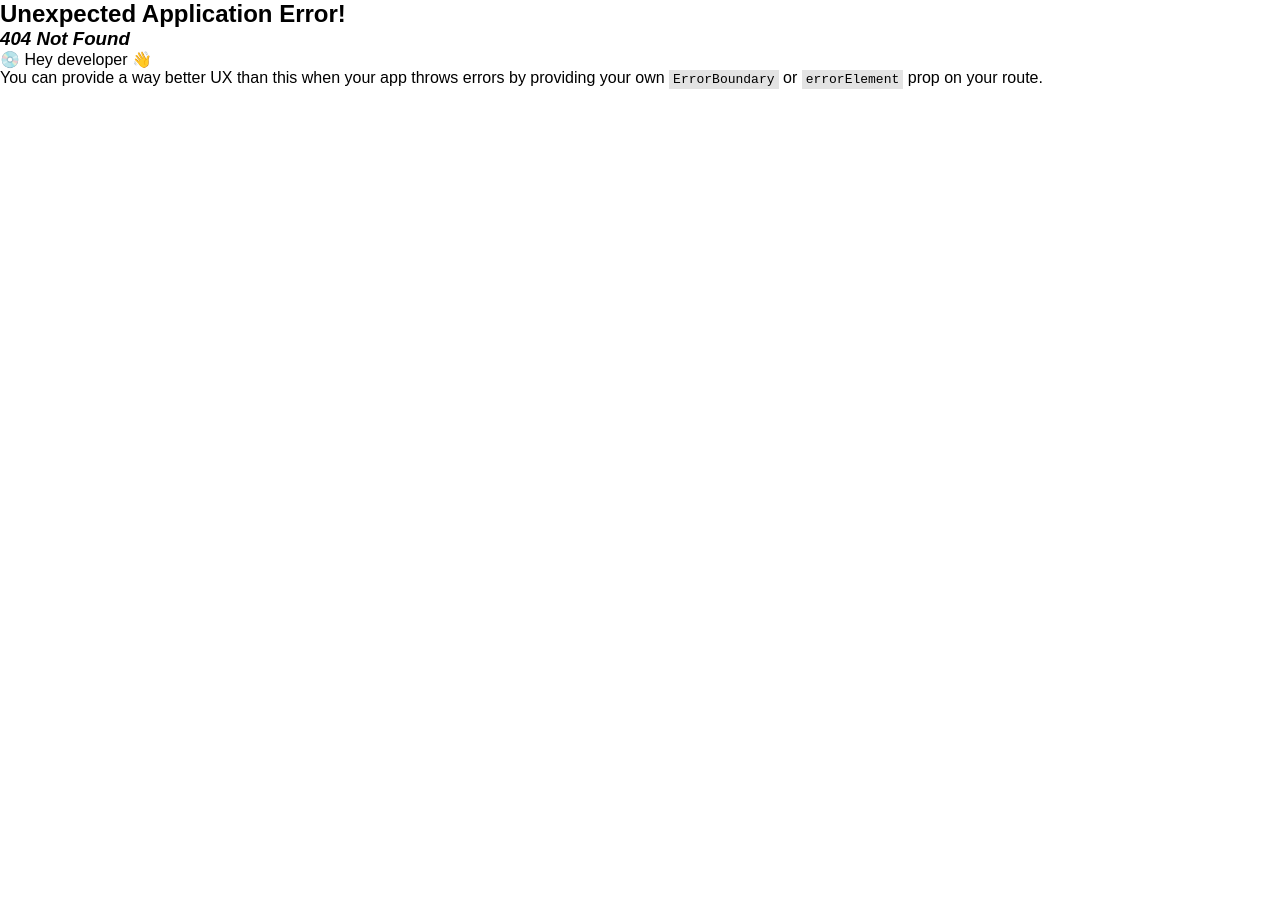
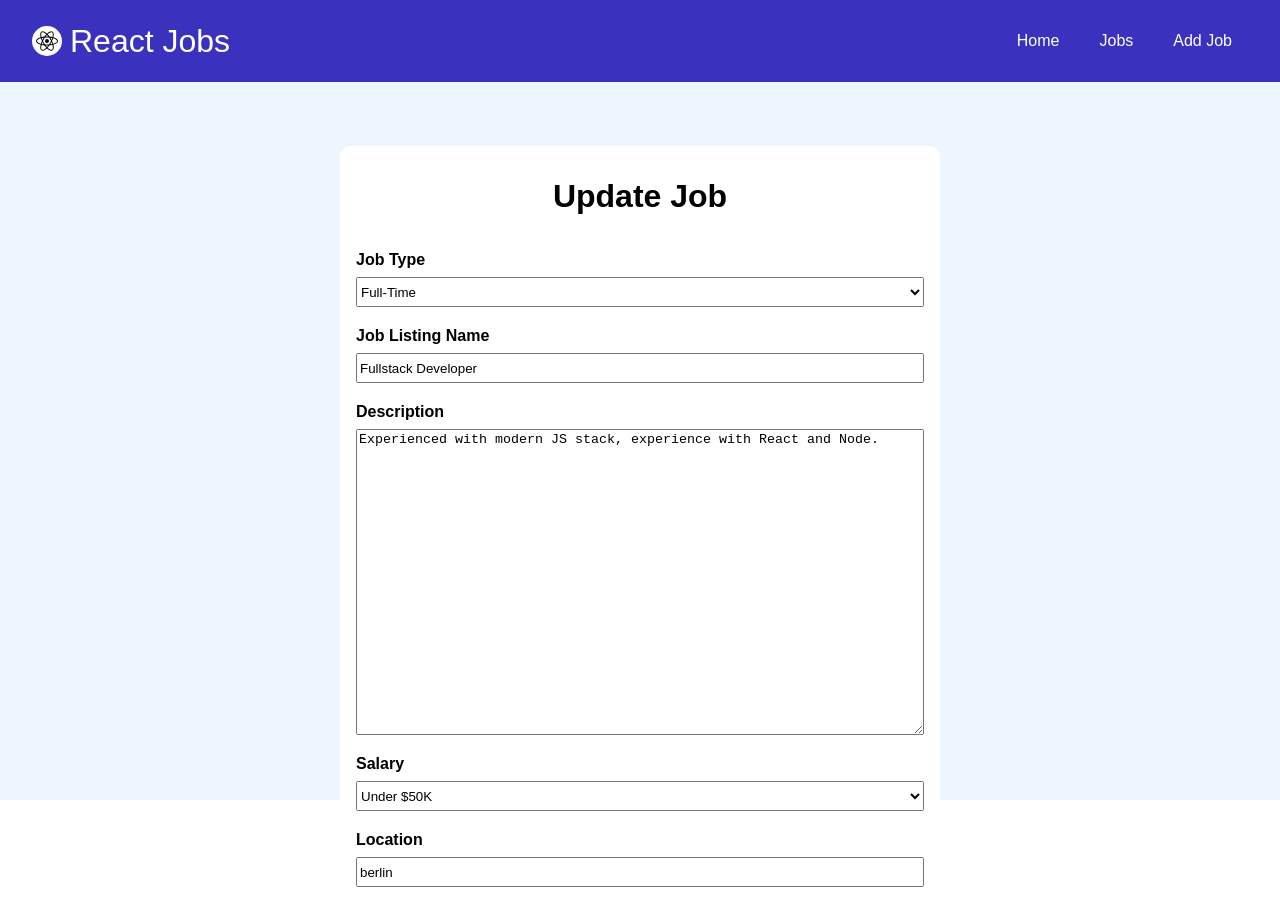
Before and after one commit to mjjahangiri/react-jobs, a React (Vite) app: page /edit-job/1 in a window 1280 px wide. Before the commit this address had no page. Shown: the top 921 px of the page. Before the commit the page ends 800 px from the top, so only its background shows below. Built offline with nearby package versions, Linux system fonts and the light colour scheme; data requests are answered from the project's data file.

Commit message:
feat: update job

```diff
--- a/src/App.jsx
+++ b/src/App.jsx
@@ -8,7 +8,7 @@ import {
 import Home from "./pages/Home.jsx";
 import DefaultLayout from "./layouts/DefaultLayout.jsx";
 import Jobs from "./pages/Jobs.jsx";
-import AddJob from "./pages/AddJob.jsx";
+import JobAction from "./pages/JobAction.jsx";
 import Job, { JobLoader } from "./pages/Job.jsx";
 
 const router = createBrowserRouter(
@@ -17,7 +17,8 @@ const router = createBrowserRouter(
       <Route index element={<Home />} />
       <Route path="/jobs" element={<Jobs />} />
       <Route path="/jobs/:id" element={<Job />} loader={JobLoader} />
-      <Route path="/add-job" element={<AddJob />} />
+      <Route path="/add-job" element={<JobAction />} />
+      <Route path="/edit-job/:id" element={<JobAction />} />
     </Route>
   )
 );
--- a/src/components/Smart/addJob/SmartAddJob.jsx
+++ b/src/components/Smart/addJob/SmartJobAction.jsx
@@ -1,8 +1,27 @@
-import "./SmartAddJob.scss";
-import { useState } from "react";
-import { Link, useNavigate } from "react-router-dom";
+import "./SmartJobAction.scss";
+import { useEffect, useState } from "react";
+import { Link, useNavigate, useParams } from "react-router-dom";
 
 const AddJob = () => {
+  const params = useParams();
+
+  const [job, setJob] = useState(null);
+
+  const getJob = async (params) => {
+    const res = await fetch(`http://localhost:4000/jobs/${params.id}`);
+    const data = await res.json();
+    setJob(data);
+    setType(data.type);
+    setTitle(data.title);
+    setDescription(data.description);
+    setSalary(data.salary);
+    setLocation(data.location);
+  };
+
+  useEffect(() => {
+    if (Object.keys(params).length) getJob(params);
+  }, [params]);
+
   const [type, setType] = useState("Full_Time");
   const [title, setTitle] = useState("");
   const [description, setDescription] = useState("");
@@ -32,10 +51,37 @@ const AddJob = () => {
 
     navigate("/jobs");
   };
+
+  const editJobHandler = async (e) => {
+    e.preventDefault();
+
+    const updatedJob = {
+      id: params.id,
+      type,
+      title,
+      description,
+      salary,
+      location,
+    };
+
+    await fetch(`http://localhost:4000/jobs/${params.id}`, {
+      method: "PUT",
+      headers: {
+        "content-Type": "application/json",
+      },
+      body: JSON.stringify(updatedJob),
+    });
+
+    navigate("/jobs");
+  };
+
   return (
     <div className="smart-add-job">
-      <form className="form-wrapper" onSubmit={addJobHandler}>
-        <h2 className="title">Add Job</h2>
+      <form
+        className="form-wrapper"
+        onSubmit={job ? editJobHandler : addJobHandler}
+      >
+        <h2 className="title">{job ? "Update Job" : "Add Job"}</h2>
         <div className="form-row">
           <label htmlFor="job-type">Job Type</label>
           <select
@@ -96,7 +142,7 @@ const AddJob = () => {
           />
         </div>
         <div className="form-row">
-          <input type="submit" value={"Add Job"} />
+          <input type="submit" value={job ? "Update Job" : "Add Job"} />
         </div>
         <div className="form-row">
           <Link to="/jobs" className="btn back">
--- a/src/components/Smart/addJob/SmartAddJob.scss
+++ b/src/components/Smart/addJob/SmartJobAction.scss
@@ -61,6 +61,7 @@
         width: 100%;
         height: 35px;
         font-size: medium;
+        margin-block-start: -0.5rem;
         display: flex;
         align-items: center;
         justify-content: center;
--- a/src/pages/AddJob.jsx
+++ /dev/null
@@ -1,7 +0,0 @@
-import SmartAddJob from "../components/Smart/addJob/SmartAddJob";
-
-const AddJob = () => {
-  return <SmartAddJob />;
-};
-
-export default AddJob;
--- a/src/pages/Job.jsx
+++ b/src/pages/Job.jsx
@@ -43,7 +43,7 @@ const Job = () => {
         </main>
         <aside className="job-actions">
           <h4 className="title">Manage Job</h4>
-          <Link className="btn edit" to="">
+          <Link className="btn edit" to={`/edit-job/${job.id}`}>
             Edit Job
           </Link>
           <button className="btn delete" onClick={deleteJobHandler}>
--- /dev/null
+++ b/src/pages/JobAction.jsx
@@ -0,0 +1,7 @@
+import SmartJobAction from "../components/Smart/addJob/SmartJobAction";
+
+const AddJob = () => {
+  return <SmartJobAction />;
+};
+
+export default AddJob;
```
